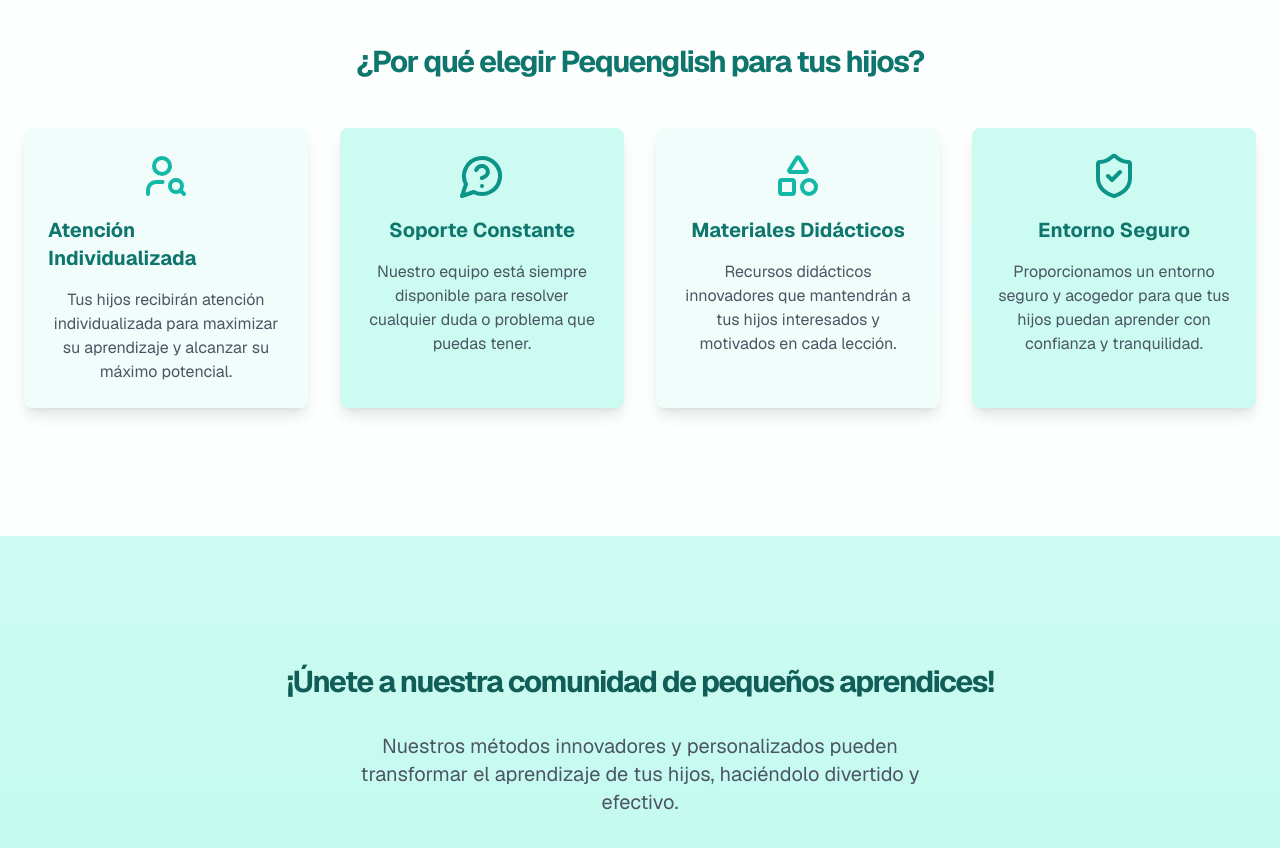
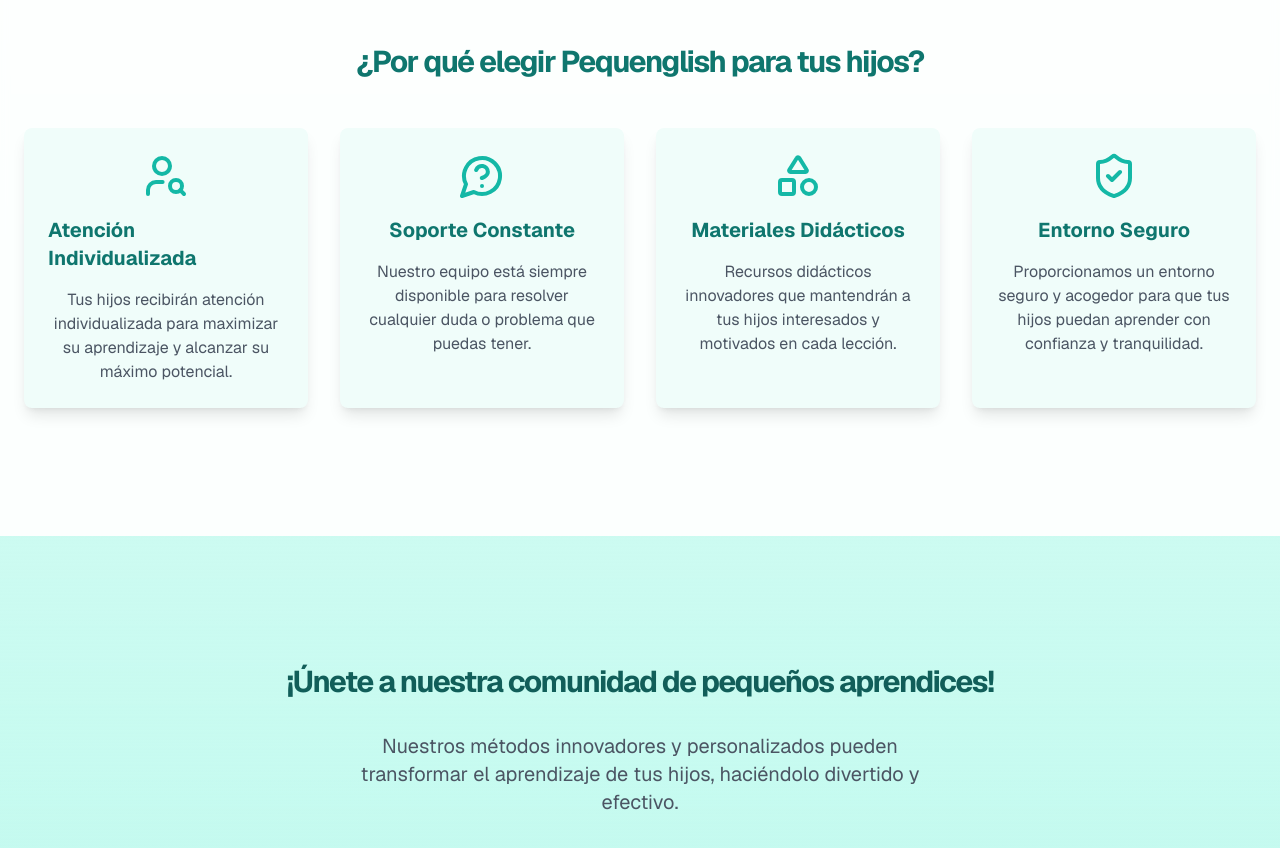
Before and after one commit to astrxnomo/pequenglish, a Next.js app: page / in a window 1280 px wide. Shown: the part 840-1688 px from the top of the page. Built offline with nearby package versions, Linux system fonts and the light colour scheme; no server answers.

Commit message:
update background and text colors for support and safety sections

```diff
--- a/app/page.tsx
+++ b/app/page.tsx
@@ -115,8 +115,8 @@
                 <p className="text-center text-gray-600">Tus hijos recibirán atención individualizada para maximizar su aprendizaje y alcanzar su máximo potencial.</p>
               </div>
 
-              <div className="flex flex-col items-center space-y-4 p-6 bg-teal-100 rounded-lg shadow-lg">
-                <MessageCircleQuestion className="w-12 h-12 text-teal-600" />
+              <div className="flex flex-col items-center space-y-4 p-6 bg-teal-50 rounded-lg shadow-lg">
+                <MessageCircleQuestion className="w-12 h-12 text-teal-500" />
                 <h3 className="text-xl font-bold text-teal-700">Soporte Constante</h3>
                 <p className="text-center text-gray-600">Nuestro equipo está siempre disponible para resolver cualquier duda o problema que puedas tener.</p>
               </div>
@@ -127,8 +127,8 @@
                 <p className="text-center text-gray-600">Recursos didácticos innovadores que mantendrán a tus hijos interesados y motivados en cada lección.</p>
               </div>
 
-              <div className="flex flex-col items-center space-y-4 p-6 bg-teal-100 rounded-lg shadow-lg">
-                <ShieldCheck className="w-12 h-12 text-teal-600" />
+              <div className="flex flex-col items-center space-y-4 p-6 bg-teal-50 rounded-lg shadow-lg">
+                <ShieldCheck className="w-12 h-12 text-teal-500" />
                 <h3 className="text-xl font-bold text-teal-700">Entorno Seguro</h3>
                 <p className="text-center text-gray-600">Proporcionamos un entorno seguro y acogedor para que tus hijos puedan aprender con confianza y tranquilidad.</p>
               </div>
```
